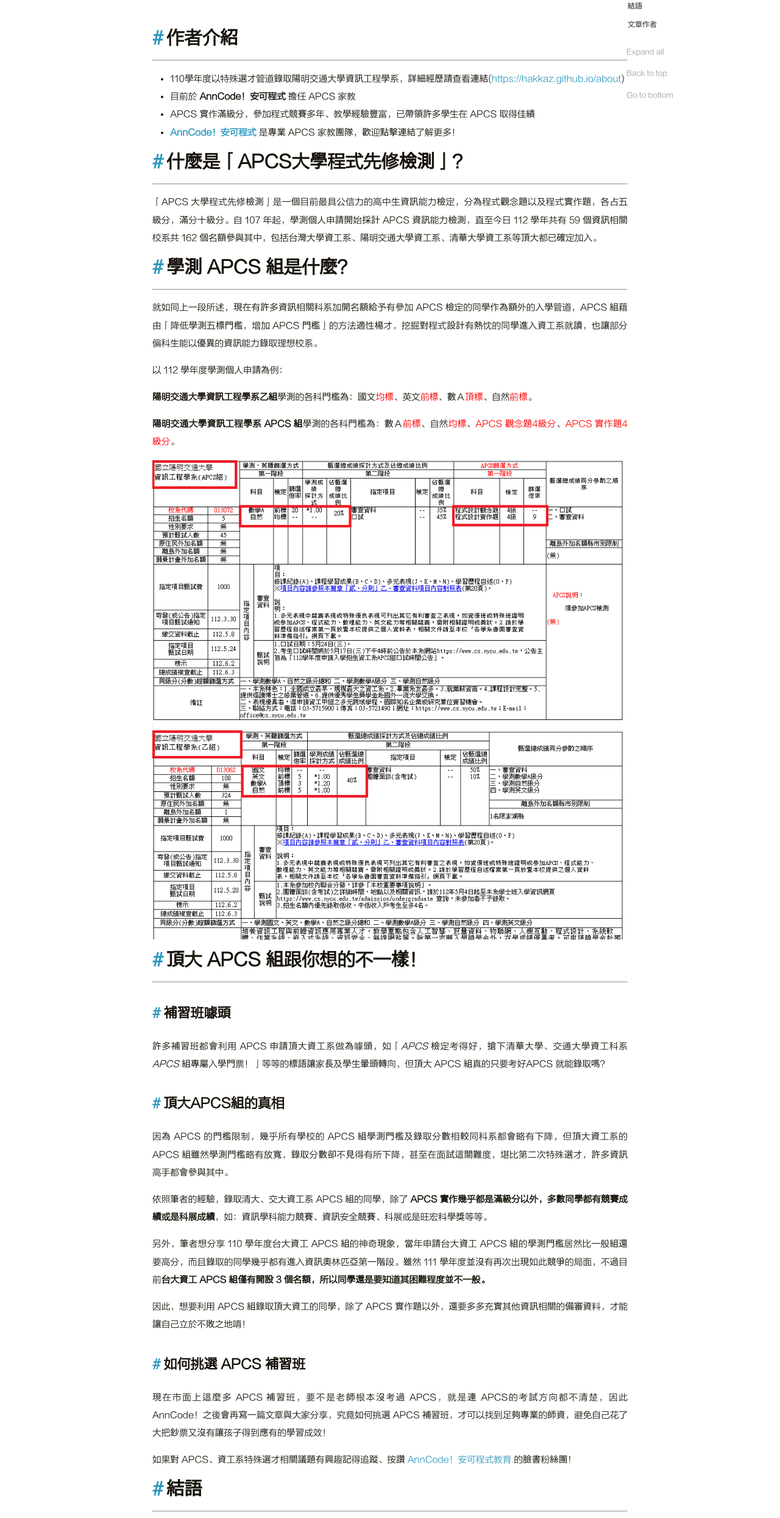
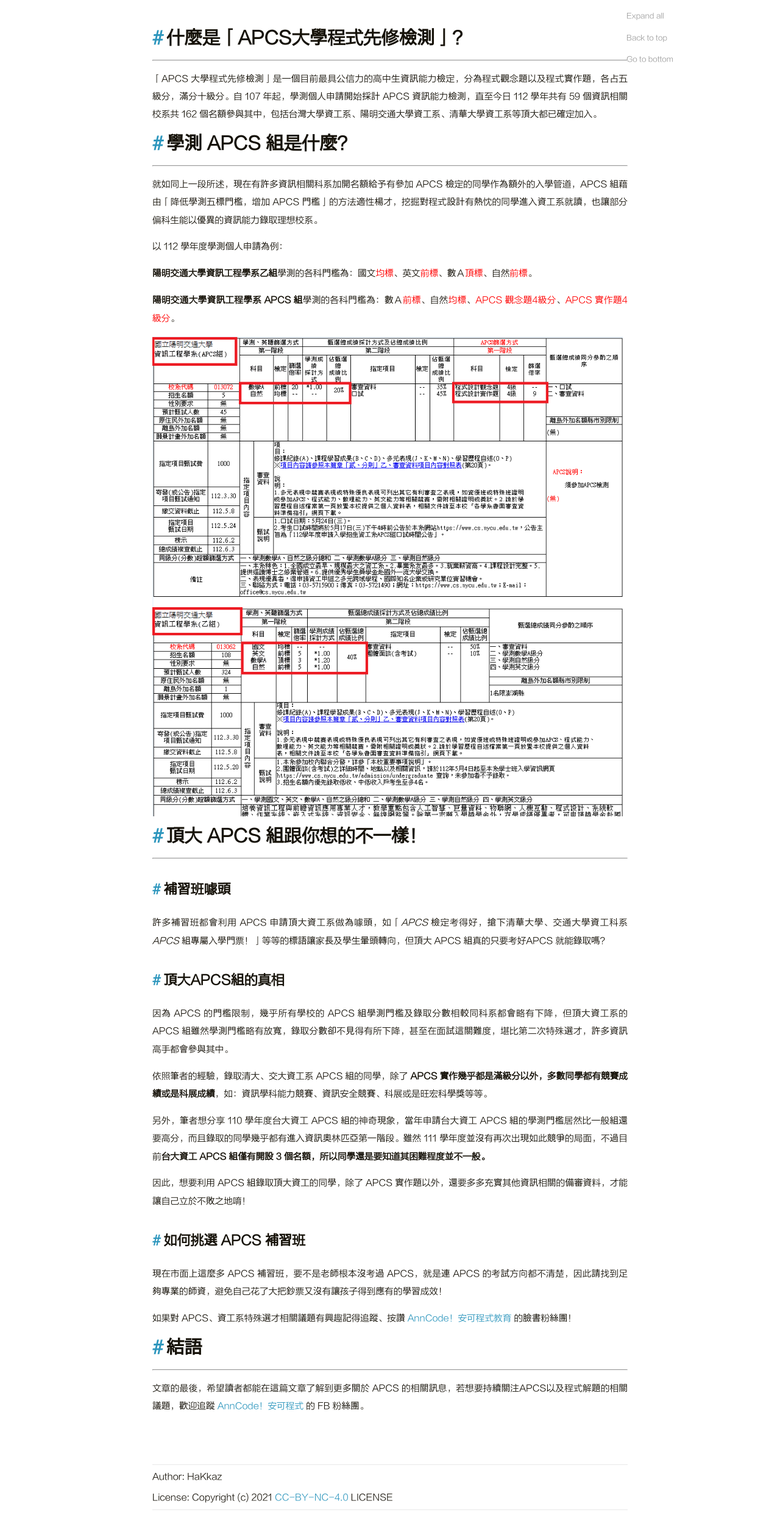
Before and after one commit to HaKkaz/github.io, a plain HTML site: page 2023/02/05/學測APCS組？考好APCS就能輕鬆錄取頂大？別再聽信謠言！/index.html in a window 1280 px wide. Shown: the part 216-2706 px from the top of the page at 61% size. Drawn offline with nearby package versions, Linux system fonts and the light colour scheme; some packages are replaced by stand-ins of ours.

Commit message:
2024-03-12 03:57:14

```diff
--- a/2023/02/05/學測APCS組？考好APCS就能輕鬆錄取頂大？別再聽信謠言！/index.html
+++ b/2023/02/05/學測APCS組？考好APCS就能輕鬆錄取頂大？別再聽信謠言！/index.html
@@ -246,14 +246,7 @@
 
 
         <div class="post-content">
-            <h1 id="作者介紹"><a href="#作者介紹" class="headerlink" title="作者介紹"></a>作者介紹</h1><hr>
-<ul>
-<li>110學年度以特殊選才管道錄取陽明交通大學資訊工程學系，詳細經歷請查看連結(<a href="https://hakkaz.github.io/about">https://hakkaz.github.io/about</a>)</li>
-<li>目前於 <strong>AnnCode！安可程式</strong> 擔任 APCS 家教</li>
-<li>APCS 實作滿級分，參加程式競賽多年、教學經驗豐富，已帶領許多學生在 APCS 取得佳績</li>
-<li><a target="_blank" rel="noopener" href="https://www.facebook.com/profile.php?id=100089378332482"><strong>AnnCode！安可程式</strong></a> 是專業 APCS 家教團隊，歡迎點擊連結了解更多！</li>
-</ul>
-<h1 id="什麼是「APCS大學程式先修檢測」？"><a href="#什麼是「APCS大學程式先修檢測」？" class="headerlink" title="什麼是「APCS大學程式先修檢測」？"></a>什麼是「APCS大學程式先修檢測」？</h1><hr>
+            <h1 id="什麼是「APCS大學程式先修檢測」？"><a href="#什麼是「APCS大學程式先修檢測」？" class="headerlink" title="什麼是「APCS大學程式先修檢測」？"></a>什麼是「APCS大學程式先修檢測」？</h1><hr>
 <p>「APCS 大學程式先修檢測」是一個目前最具公信力的高中生資訊能力檢定，分為程式觀念題以及程式實作題，各占五級分，滿分十級分。自 107 年起，學測個人申請開始採計 APCS 資訊能力檢測，直至今日 112 學年共有 59 個資訊相關校系共 162 個名額參與其中，包括台灣大學資工系、陽明交通大學資工系、清華大學資工系等頂大都已確定加入。</p>
 <h1 id="學測-APCS-組是什麼？"><a href="#學測-APCS-組是什麼？" class="headerlink" title="學測 APCS 組是什麼？"></a>學測 APCS 組是什麼？</h1><hr>
 <p>就如同上一段所述，現在有許多資訊相關科系加開名額給予有參加 APCS 檢定的同學作為額外的入學管道，APCS 組藉由「降低學測五標門檻，增加 APCS 門檻」的方法適性楊才，挖掘對程式設計有熱忱的同學進入資工系就讀，也讓部分偏科生能以優異的資訊能力錄取理想校系。</p>
@@ -267,13 +260,10 @@
 <p>依照筆者的經驗，錄取清大、交大資工系 APCS 組的同學，除了 <strong>APCS 實作幾乎都是滿級分以外，多數同學都有競賽成績或是科展成績</strong>，如：資訊學科能力競賽、資訊安全競賽、科展或是旺宏科學獎等等。</p>
 <p>另外，筆者想分享 110 學年度台大資工 APCS 組的神奇現象，當年申請台大資工 APCS 組的學測門檻居然比一般組還要高分，而且錄取的同學幾乎都有進入資訊奧林匹亞第一階段。雖然 111 學年度並沒有再次出現如此競爭的局面，不過目前<strong>台大資工 APCS 組僅有開設 3 個名額，所以同學還是要知道其困難程度並不一般。</strong></p>
 <p>因此，想要利用 APCS 組錄取頂大資工的同學，除了 APCS 實作題以外，還要多多充實其他資訊相關的備審資料，才能讓自己立於不敗之地唷！</p>
-<h2 id="如何挑選-APCS-補習班"><a href="#如何挑選-APCS-補習班" class="headerlink" title="如何挑選 APCS 補習班"></a>如何挑選 APCS 補習班</h2><p>現在市面上這麼多 APCS 補習班，要不是老師根本沒考過 APCS，就是連 APCS的考試方向都不清楚，因此 AnnCode！之後會再寫一篇文章與大家分享，究竟如何挑選 APCS 補習班，才可以找到足夠專業的師資，避免自己花了大把鈔票又沒有讓孩子得到應有的學習成效！</p>
+<h2 id="如何挑選-APCS-補習班"><a href="#如何挑選-APCS-補習班" class="headerlink" title="如何挑選 APCS 補習班"></a>如何挑選 APCS 補習班</h2><p>現在市面上這麼多 APCS 補習班，要不是老師根本沒考過 APCS，就是連 APCS 的考試方向都不清楚，因此請找到足夠專業的師資，避免自己花了大把鈔票又沒有讓孩子得到應有的學習成效！</p>
 <p>如果對 APCS、資工系特殊選才相關議題有興趣記得追蹤、按讚 <a target="_blank" rel="noopener" href="https://www.facebook.com/profile.php?id=100089378332482">AnnCode！安可程式教育</a> 的臉書粉絲團！</p>
 <h1 id="結語"><a href="#結語" class="headerlink" title="結語"></a>結語</h1><hr>
 <p>文章的最後，希望讀者都能在這篇文章了解到更多關於 APCS 的相關訊息，若想要持續關注APCS以及程式解題的相關議題，歡迎追蹤 <a target="_blank" rel="noopener" href="https://www.facebook.com/profile.php?id=100089378332482">AnnCode！安可程式</a> 的 FB 粉絲團。</p>
-<h1 id="文章作者"><a href="#文章作者" class="headerlink" title="文章作者"></a>文章作者</h1><hr>
-<p>全文由 <a target="_blank" rel="noopener" href="https://www.facebook.com/profile.php?id=100089378332482">AnnCode！安可程式教育</a> 撰寫，轉載文章請註明出處並附上本文連結。</p>
-<p><strong>AnnCode！安可程式教育</strong>是專業 APCS 家教團隊，超強師資陣容，團隊中每位老師皆為 APCS 實作滿級分高手，並且曾經參與 「TOI 高中資訊奧林匹亞競賽」、「ICPC 國際大學生程式設計競賽」等程式競賽，絕對是不可多得的一流師資。</p>
 
         </div>
 
```
Also changed, not shown: atom.xml (+4 -5 lines), sitemap.xml (+7 -7 lines).
